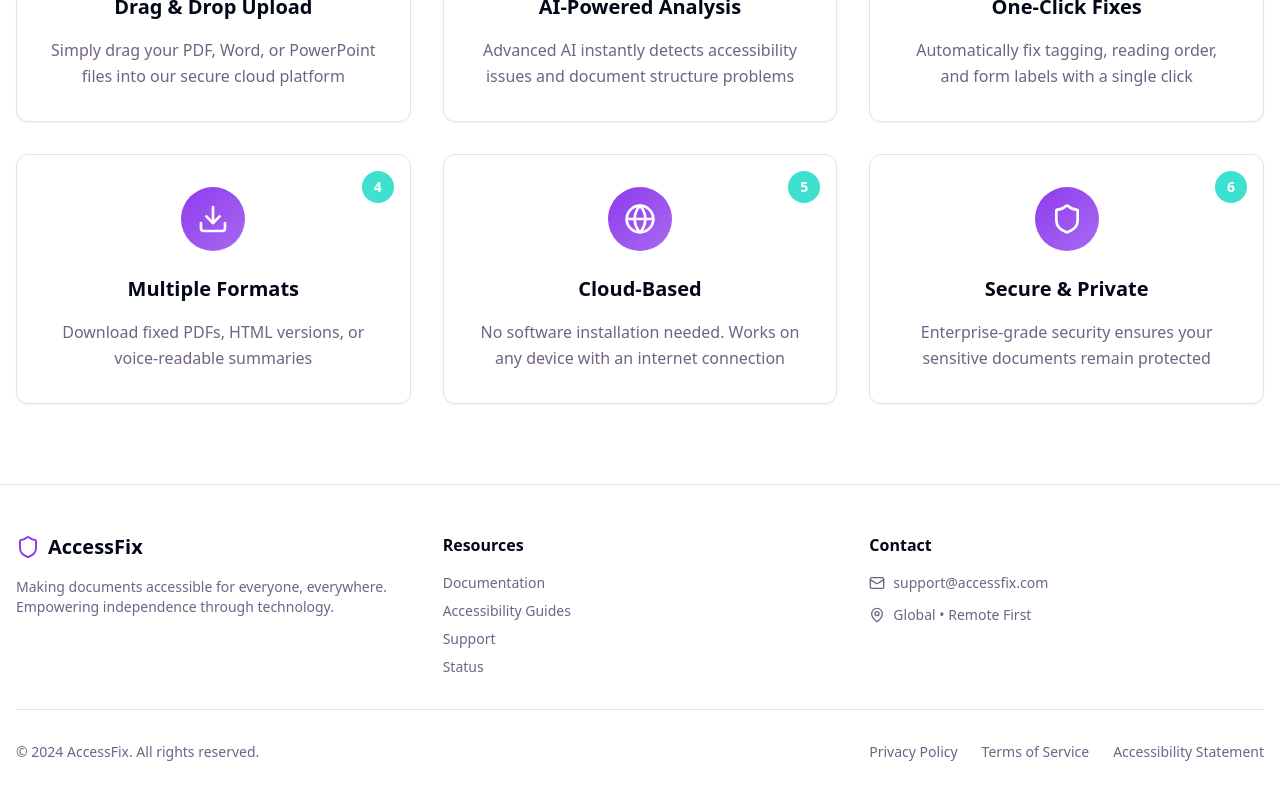
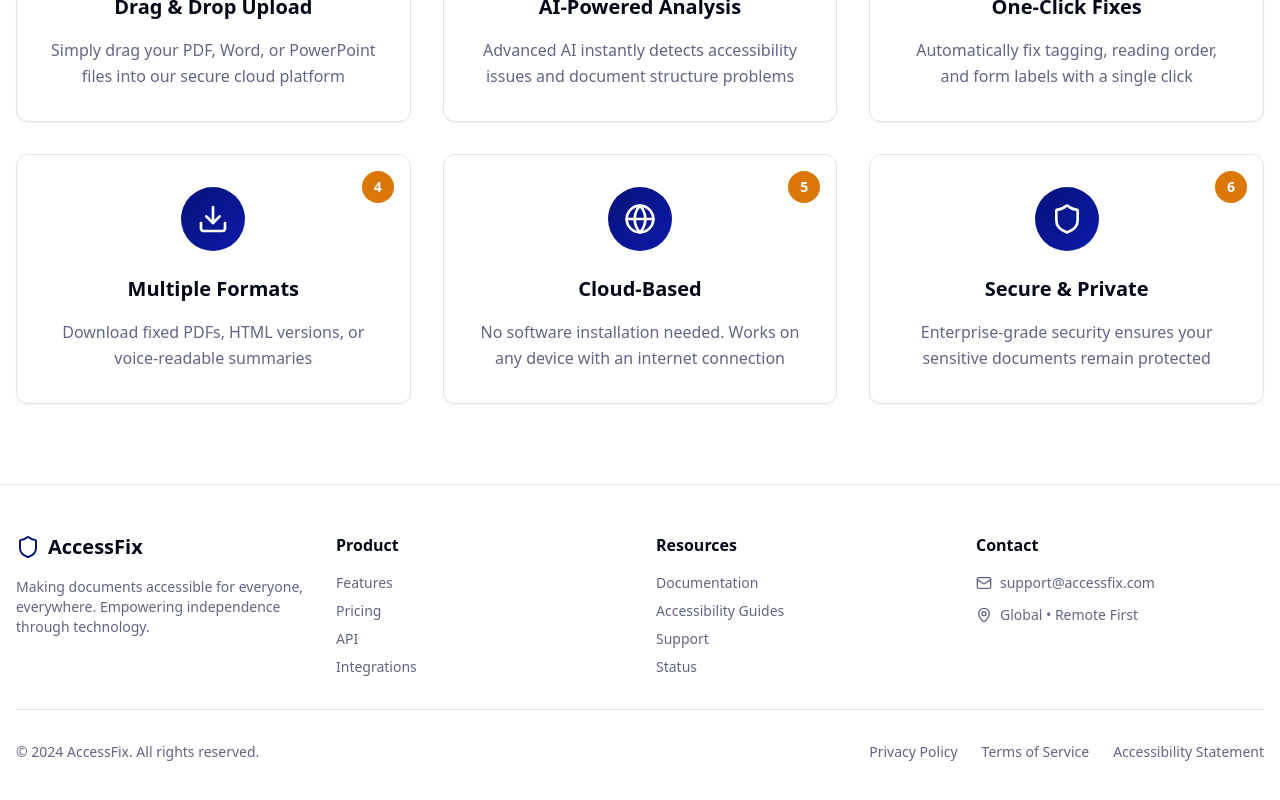
Before and after one commit to febzz26/doc-access-fix, a React (Vite) app: page / in a window 1280 px wide. Shown: the part 1820-2620 px from the top of the page. Built offline with nearby package versions, Linux system fonts and the light colour scheme.

Commit message:
Reverted to commit 46c04e5a85ab1f21cb0866768088d9362d2c0081

```diff
--- a/src/components/footer.tsx
+++ b/src/components/footer.tsx
@@ -6,7 +6,7 @@ export const Footer: React.FC = () => {
   return (
     <footer className="bg-card border-t">
       <div className="container mx-auto px-4 py-12">
-        <div className="grid md:grid-cols-3 gap-8">
+        <div className="grid md:grid-cols-4 gap-8">
           {/* Brand */}
           <div className="space-y-4">
             <div className="flex items-center space-x-2">
@@ -19,6 +19,16 @@ export const Footer: React.FC = () => {
             </p>
           </div>
 
+          {/* Product */}
+          <div>
+            <h3 className="font-semibold mb-4">Product</h3>
+            <ul className="space-y-2 text-sm text-muted-foreground">
+              <li><a href="#features" className="hover:text-foreground transition-colors">Features</a></li>
+              <li><a href="#pricing" className="hover:text-foreground transition-colors">Pricing</a></li>
+              <li><a href="#api" className="hover:text-foreground transition-colors">API</a></li>
+              <li><a href="#integrations" className="hover:text-foreground transition-colors">Integrations</a></li>
+            </ul>
+          </div>
 
           {/* Resources */}
           <div>
--- a/src/index.css
+++ b/src/index.css
@@ -17,33 +17,33 @@ All colors MUST be HSL.
     --popover: 0 0% 100%;
     --popover-foreground: 222.2 84% 4.9%;
 
-    /* Modern gradient primary colors */
-    --primary: 268 83% 58%;
+    /* Accessibility-focused primary colors */
+    --primary: 234 89% 25%;
     --primary-foreground: 0 0% 100%;
-    --primary-glow: 268 83% 68%;
+    --primary-glow: 234 89% 35%;
 
-    --secondary: 268 25% 96%;
-    --secondary-foreground: 268 83% 25%;
+    --secondary: 234 15% 95%;
+    --secondary-foreground: 234 89% 25%;
 
-    --muted: 268 15% 97%;
-    --muted-foreground: 268 15% 45%;
+    --muted: 234 15% 97%;
+    --muted-foreground: 234 15% 45%;
 
-    /* Vibrant teal accent */
-    --accent: 174 72% 56%;
+    /* Warm accent for accessibility focus */
+    --accent: 32 95% 44%;
     --accent-foreground: 0 0% 100%;
-    --accent-light: 174 72% 85%;
+    --accent-light: 32 95% 85%;
 
-    /* Fresh green for success */
-    --success: 159 84% 39%;
+    /* Success color for accessibility improvements */
+    --success: 142 76% 36%;
     --success-foreground: 0 0% 100%;
-    --success-light: 159 84% 90%;
+    --success-light: 142 76% 90%;
 
     --destructive: 0 84.2% 60.2%;
     --destructive-foreground: 0 0% 100%;
 
-    --border: 268 15% 90%;
-    --input: 268 15% 95%;
-    --ring: 268 83% 58%;
+    --border: 234 15% 90%;
+    --input: 234 15% 95%;
+    --ring: 234 89% 25%;
 
     /* Custom gradients */
     --gradient-primary: linear-gradient(135deg, hsl(var(--primary)), hsl(var(--primary-glow)));
@@ -51,9 +51,9 @@ All colors MUST be HSL.
     --gradient-hero: linear-gradient(135deg, hsl(var(--primary)) 0%, hsl(var(--primary-glow)) 50%, hsl(var(--accent)) 100%);
 
     /* Shadows */
-    --shadow-soft: 0 4px 6px -1px hsl(268 83% 58% / 0.1), 0 2px 4px -1px hsl(268 83% 58% / 0.06);
-    --shadow-medium: 0 10px 15px -3px hsl(268 83% 58% / 0.1), 0 4px 6px -2px hsl(268 83% 58% / 0.05);
-    --shadow-large: 0 25px 50px -12px hsl(268 83% 58% / 0.25);
+    --shadow-soft: 0 4px 6px -1px hsl(234 89% 25% / 0.1), 0 2px 4px -1px hsl(234 89% 25% / 0.06);
+    --shadow-medium: 0 10px 15px -3px hsl(234 89% 25% / 0.1), 0 4px 6px -2px hsl(234 89% 25% / 0.05);
+    --shadow-large: 0 25px 50px -12px hsl(234 89% 25% / 0.25);
 
     --radius: 0.75rem;
 
```
